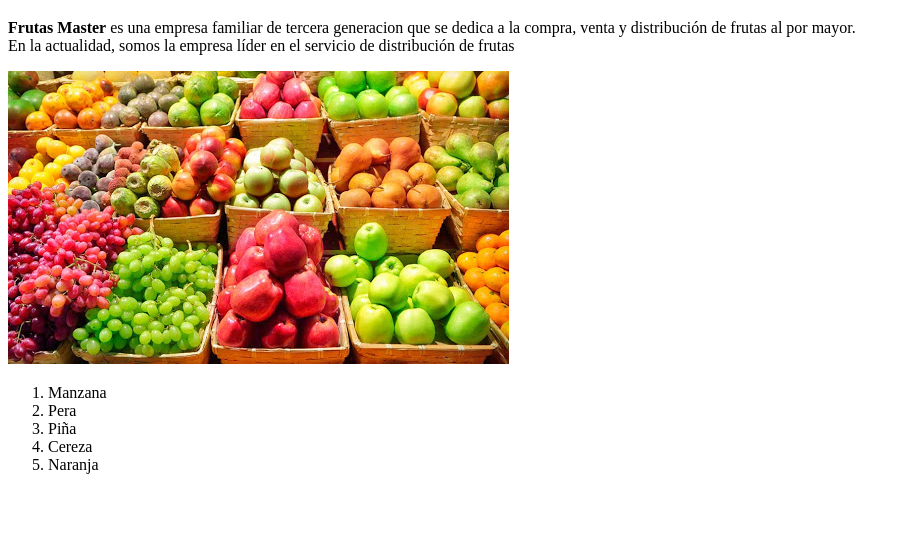
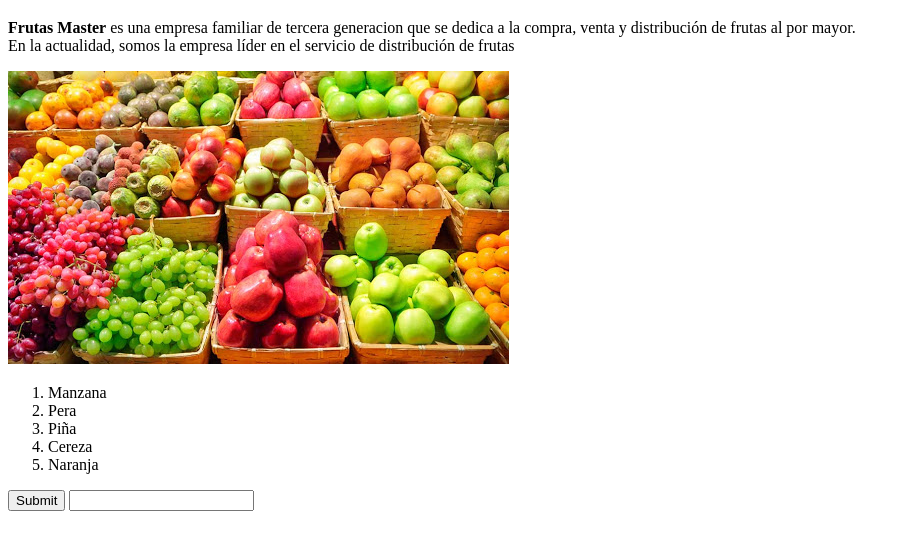
Before and after one commit to marioncastillo/lista-frutas, a plain HTML site: page index.html in a window 1280 px wide. Shown: the part 61-610 px from the top of the page, without its empty margins (0-910 px from the left). Drawn offline with Linux system fonts and the light colour scheme.

Commit message:
agregue la caja

```diff
--- a/index.html
+++ b/index.html
@@ -17,5 +17,9 @@
   <LI>Naranja
   </ol>
 </tipo_lista>
+ <p>
+    <input type="submit"/>
+ <input type="text"/>
+</p>
 </body>
 </html>
```
